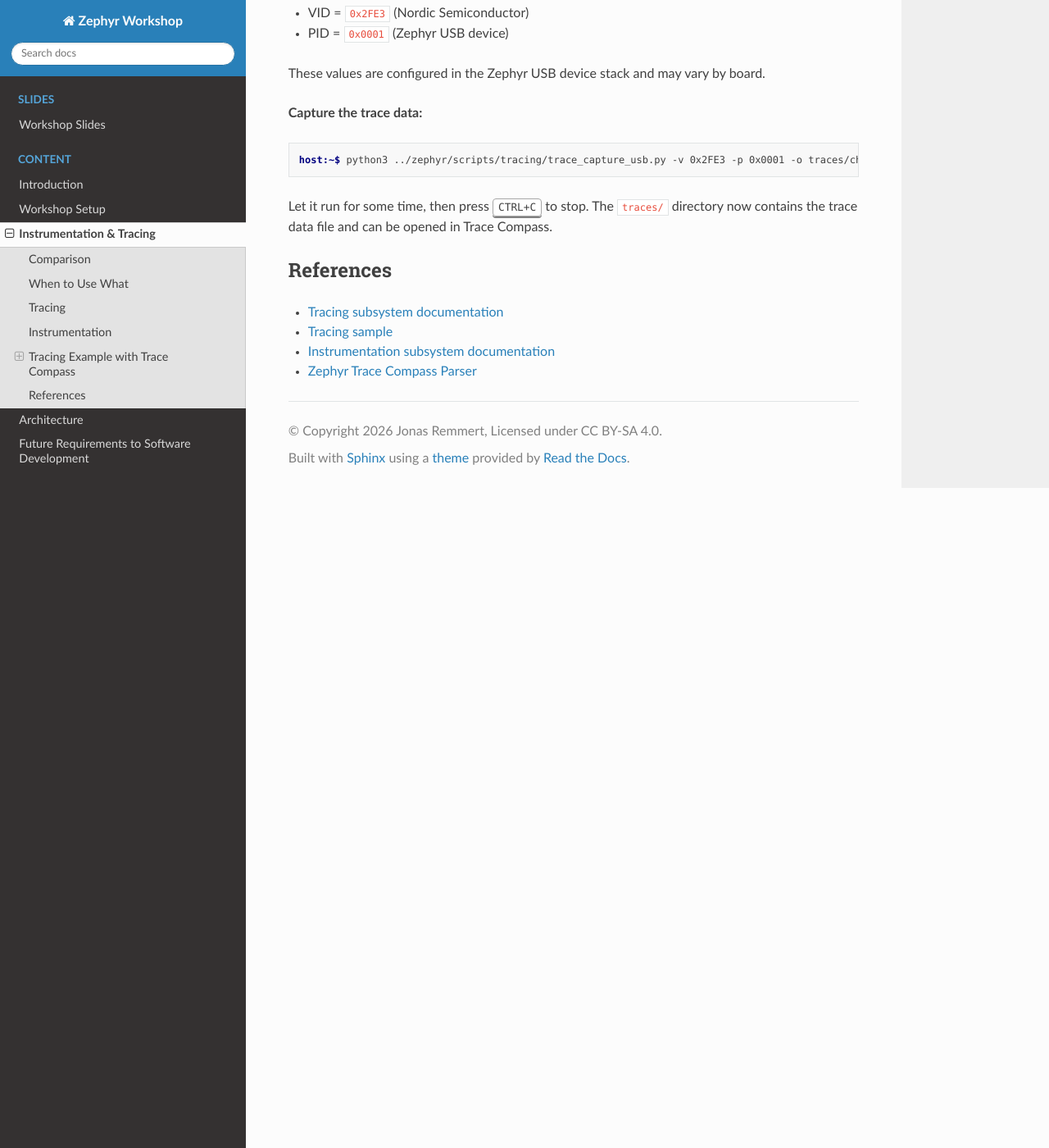
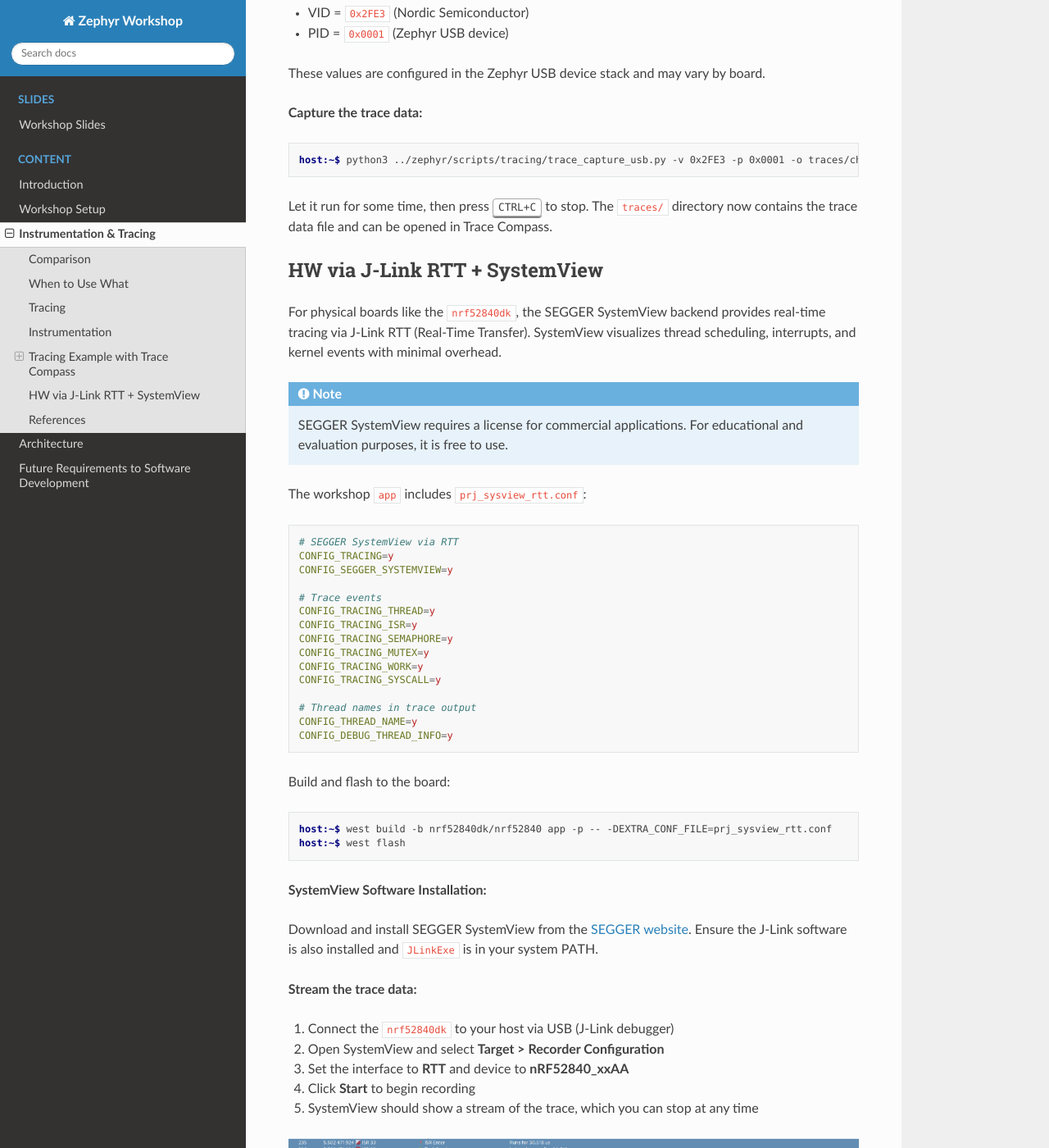
Before and after one commit to jonas-rem/zephyr-workshop, a Sphinx documentation site: the page built from doc/src/tracing.rst, in a window 1280 px wide and 1400 px high, scrolled down 9092 px. Shown: the whole window at 82% size. Built offline with Sphinx 7.4.7 and the Read the Docs theme 3.1.0, drawn with Linux system fonts in a browser that asks for light colours; pages that are not in the unit, such as notebooks, are missing from menus; some of the changed text lies outside the part shown.

Commit message:
doc: Add SEGGER SystemView tracing example for nrf52840dk
Add complete documentation and configuration for extracting traces from
nrf52840dk using SEGGER SystemView via J-Link RTT:

- Add prj_sysview_rtt.conf configuration file with SystemView tracing enabled
- Add detailed SystemView section to tracing.rst with:
  - Build and flash instructions
  - Step-by-step usage guide
  - Licensing note (commercial use requires license)
  - Screenshot showing SystemView timeline view
- Add segger module to west.yml for SEGGER RTT support

The documentation explains how to capture real-time traces showing thread
scheduling, interrupts, and kernel events with minimal overhead.

```diff
--- a/doc/src/tracing.rst
+++ b/doc/src/tracing.rst
@@ -392,6 +392,73 @@ board.
 Let it run for some time, then press :kbd:`CTRL+C` to stop. The ``traces/``
 directory now contains the trace data file and can be opened in Trace Compass.
 
+HW via J-Link RTT + SystemView
+------------------------------
+
+For physical boards like the ``nrf52840dk``, the SEGGER SystemView backend
+provides real-time tracing via J-Link RTT (Real-Time Transfer). SystemView
+visualizes thread scheduling, interrupts, and kernel events with minimal
+overhead.
+
+.. note::
+
+   SEGGER SystemView requires a license for commercial applications. For
+   educational and evaluation purposes, it is free to use.
+
+The workshop ``app`` includes ``prj_sysview_rtt.conf``:
+
+.. code-block:: cfg
+
+   # SEGGER SystemView via RTT
+   CONFIG_TRACING=y
+   CONFIG_SEGGER_SYSTEMVIEW=y
+
+   # Trace events
+   CONFIG_TRACING_THREAD=y
+   CONFIG_TRACING_ISR=y
+   CONFIG_TRACING_SEMAPHORE=y
+   CONFIG_TRACING_MUTEX=y
+   CONFIG_TRACING_WORK=y
+   CONFIG_TRACING_SYSCALL=y
+
+   # Thread names in trace output
+   CONFIG_THREAD_NAME=y
+   CONFIG_DEBUG_THREAD_INFO=y
+
+Build and flash to the board:
+
+.. code-block:: console
+
+   host:~$ west build -b nrf52840dk/nrf52840 app -p -- -DEXTRA_CONF_FILE=prj_sysview_rtt.conf
+   host:~$ west flash
+
+**SystemView Software Installation:**
+
+Download and install SEGGER SystemView from the `SEGGER website
+<https://www.segger.com/downloads/systemview/>`_. Ensure the J-Link software
+is also installed and ``JLinkExe`` is in your system PATH.
+
+**Stream the trace data:**
+
+1. Connect the ``nrf52840dk`` to your host via USB (J-Link debugger)
+2. Open SystemView and select **Target > Recorder Configuration**
+3. Set the interface to **RTT** and device to **nRF52840_xxAA**
+4. Click **Start** to begin recording
+5. SystemView should show a stream of the trace, which you can stop at any time
+
+.. figure:: systemview_timeline.png
+   :align: center
+   :width: 100%
+   :alt: SEGGER SystemView trace visualization
+
+   SystemView with thread scheduling, ISR execution, and kernel events
+
+The screenshot below shows a typical SystemView trace from the example app
+running on the nrf52840dk. The timeline displays thread execution, interrupts,
+and kernel events with precise timing information:
+
+
+
 References
 ----------
 
--- a/west.yml
+++ b/west.yml
@@ -24,3 +24,4 @@ manifest:
           - hal_ti
           - hal_atmel
           - tinycrypt
+          - segger
```
Also changed, not shown: doc/src/systemview_timeline.png (added), 1 other file.
